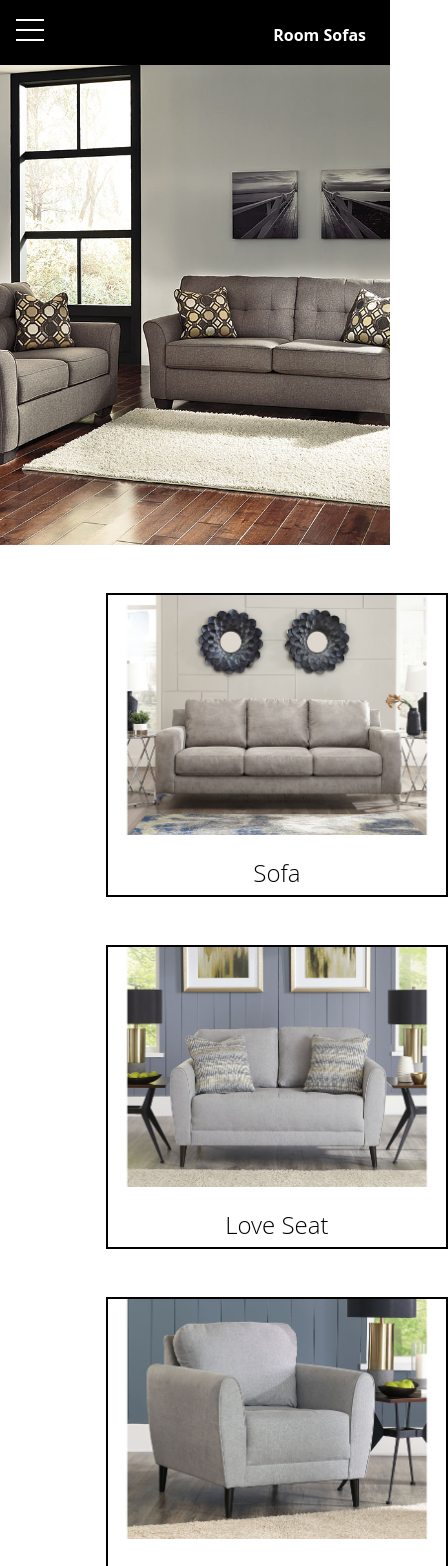
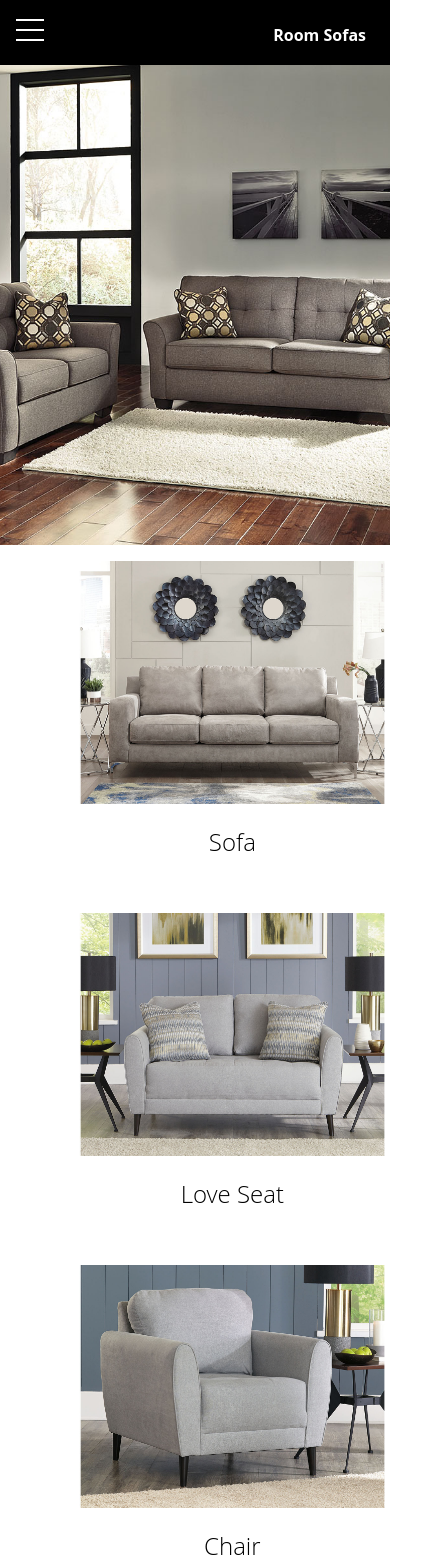
Before and after one commit to cenwachukwu/RoomSofaUI, a React (Vite) app: page / in a window 390 px wide. Shown: the top 1566 px of the page, 448 px wide, since content can reach past the window. Built offline with nearby package versions, Linux system fonts and the light colour scheme.

Commit message:
home page is responsive

```diff
--- a/src/components/HomePagePills/homePagePills.scss
+++ b/src/components/HomePagePills/homePagePills.scss
@@ -69,3 +69,12 @@
     }
   }
 }
+
+@media only screen and (max-width: 648px) {
+  .PillBox {
+    margin: 0 auto;
+    .boxPills {
+      width: 75%;
+    }
+  }
+}
--- a/src/components/Pills/Pills.scss
+++ b/src/components/Pills/Pills.scss
@@ -1,6 +1,6 @@
 .Pills {
   height: 19rem;
-  border: 2px solid black;
+  // border: 2px solid black;
   img {
     height: 80%;
     object-fit: cover;
```
Also changed, not shown: 2 other files (tests, documents, lock files or other folders).
